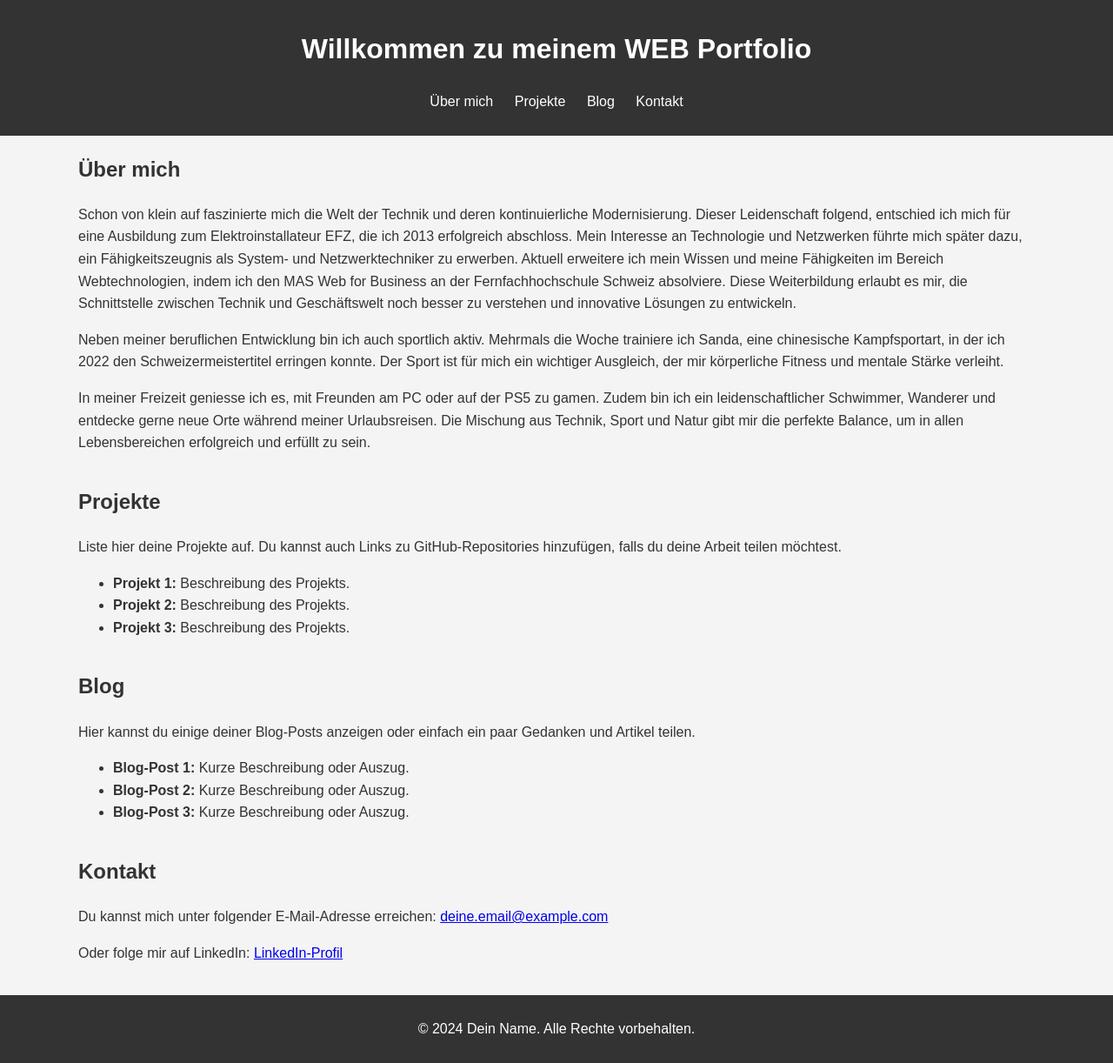
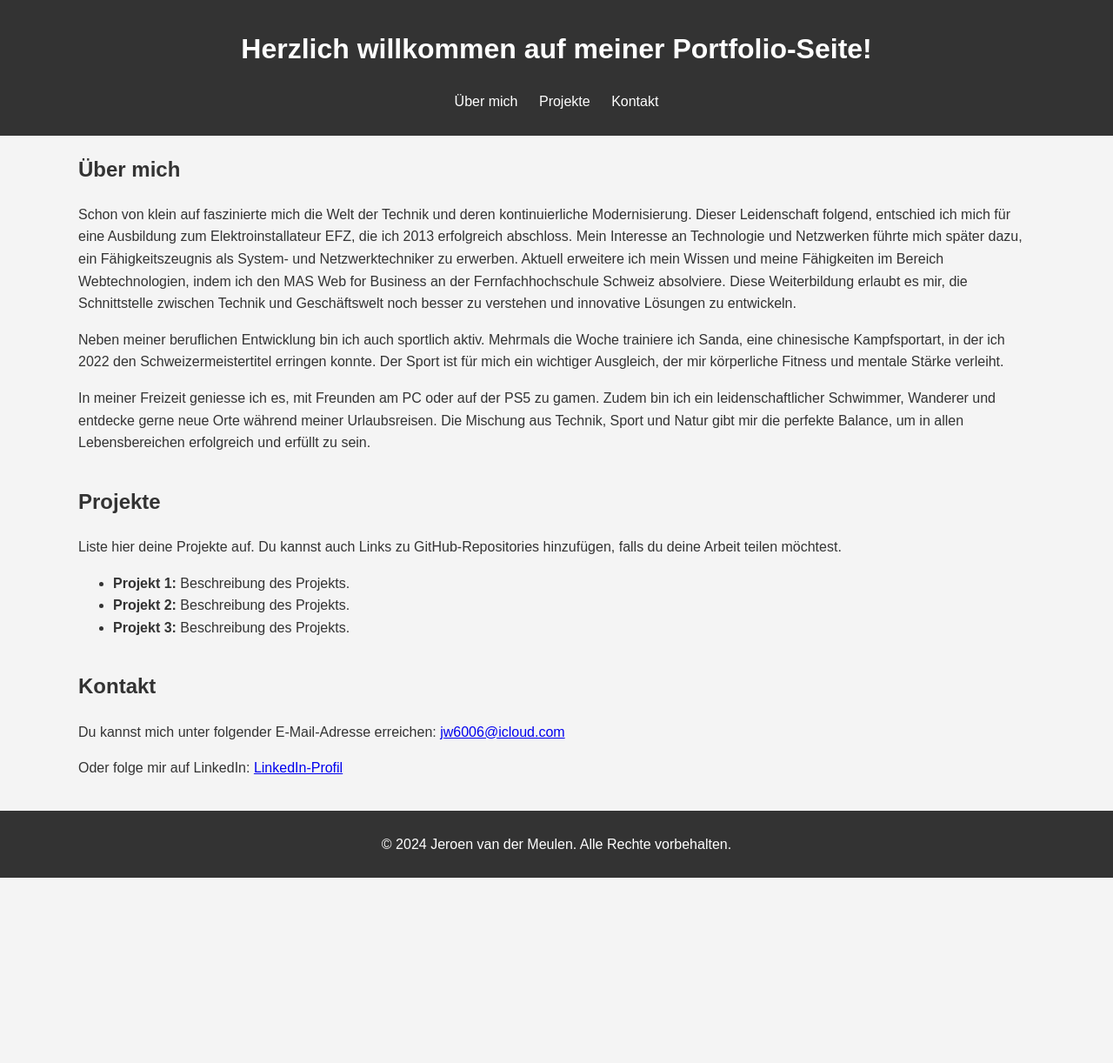
Before and after one commit to jeroen-vdm/Web-Portfolio, a plain HTML site: page index.html in a window 1280 px wide. Shown: the whole page at 87% size. After the commit the page ends 1009 px from the top, so only its background shows below. Drawn offline with Linux system fonts and the light colour scheme.

Commit message:
UpdateBio

```diff
--- a/index.html
+++ b/index.html
@@ -52,12 +52,11 @@
 <body>
     <header>
         <div class="container">
-            <h1>Willkommen zu meinem WEB Portfolio</h1>
+            <h1>Herzlich willkommen auf meiner Portfolio-Seite!</h1>
             <nav>
                 <ul>
                     <li><a href="#about">Über mich</a></li>
                     <li><a href="#projects">Projekte</a></li>
-                    <li><a href="#blog">Blog</a></li>
                     <li><a href="#contact">Kontakt</a></li>
                 </ul>
             </nav>
@@ -82,24 +81,14 @@
         </ul>
     </section>
 
-    <section id="blog" class="container">
-        <h2>Blog</h2>
-        <p>Hier kannst du einige deiner Blog-Posts anzeigen oder einfach ein paar Gedanken und Artikel teilen.</p>
-        <ul>
-            <li><strong>Blog-Post 1:</strong> Kurze Beschreibung oder Auszug.</li>
-            <li><strong>Blog-Post 2:</strong> Kurze Beschreibung oder Auszug.</li>
-            <li><strong>Blog-Post 3:</strong> Kurze Beschreibung oder Auszug.</li>
-        </ul>
-    </section>
-
     <section id="contact" class="container">
         <h2>Kontakt</h2>
-        <p>Du kannst mich unter folgender E-Mail-Adresse erreichen: <a href="mailto:deine.email@example.com">deine.email@example.com</a></p>
+        <p>Du kannst mich unter folgender E-Mail-Adresse erreichen: <a href="mailto:jw6006@icloud.com">jw6006@icloud.com</a></p>
         <p>Oder folge mir auf LinkedIn: <a href="https://www.linkedin.com/in/jeroen-van-der-meulen-1307331b2">LinkedIn-Profil</a></p>
     </section>
 
     <footer>
-        <p>© 2024 Dein Name. Alle Rechte vorbehalten.</p>
+        <p>© 2024 Jeroen van der Meulen. Alle Rechte vorbehalten.</p>
     </footer>
 </body>
 </html>
```
